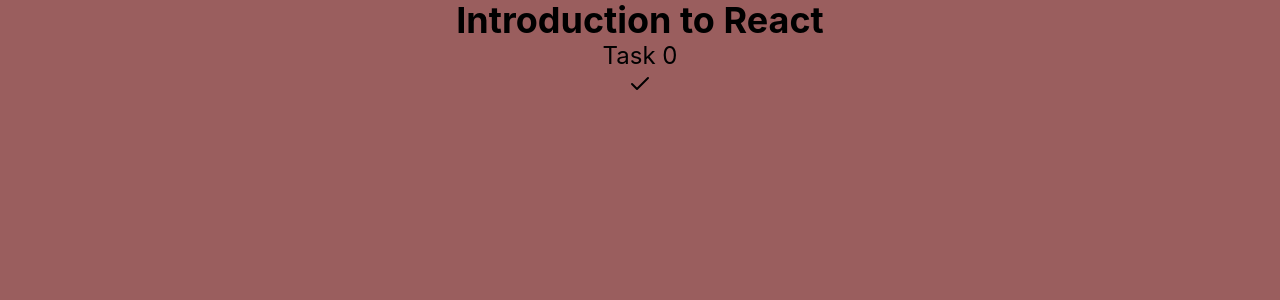
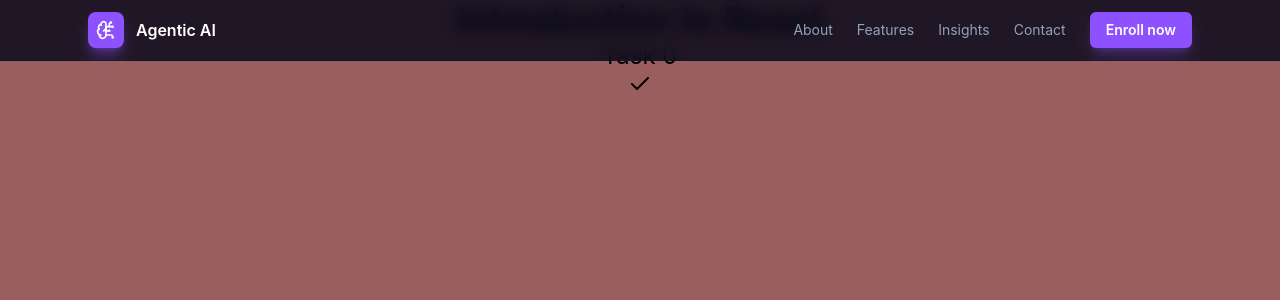
Before and after one commit to Jo-jun83/holbertonschool-agentic_ai, a React (Vite) app in the folder front_end-frameworks/react/: page / in a window 1280 px wide. Shown: the top 300 px of the page. Built offline with nearby package versions, Linux system fonts and the light colour scheme.

Commit message:
Add Header component

```diff
--- a/front_end-frameworks/react/src/App.jsx
+++ b/front_end-frameworks/react/src/App.jsx
@@ -1,10 +1,11 @@
 import { useState } from 'react'
 import { Check } from 'lucide-react';
-
+import Header from './components/Header.jsx';
 
 function App() {
   return (
     <>
+      <Header />
         <div className="flex flex-col items-center justify-center">
           <h1 className="text-4xl font-bold">Introduction to React</h1>
           <h2 className="text-2xl">Task 0</h2>
--- /dev/null
+++ b/front_end-frameworks/react/src/components/Header.jsx
@@ -0,0 +1,46 @@
+import { BrainCircuit } from 'lucide-react'
+
+function Header() {
+  return (
+    <header className="fixed top-0 right-0 left-0 w-full border-b border-slate-900 bg-slate-950/80 backdrop-blur z-50 text-white">
+      <div className="mx-auto flex max-w-6xl items-center justify-between px-4 py-3 sm:px-6">
+
+        <a href="#top" className="flex items-center gap-3">
+          <div className="flex h-9 w-9 shrink-0 items-center justify-center rounded-lg bg-violet-500 shadow-lg shadow-violet-500/40">
+            <BrainCircuit className="h-5 w-5 text-white" />
+          </div>
+
+          <span className="whitespace-nowrap text-sm font-semibold sm:text-base">Agentic AI</span>
+        </a>
+
+        <div className="flex items-center gap-6">
+          <nav aria-label="Main navigation" className="hidden md:block">
+            <ul className="flex items-center gap-6 text-sm text-slate-400">
+              <li>
+                <a href="#about-section" className="hover:text-white">About</a>
+              </li>
+              <li>
+                <a href="#features-section" className="hover:text-white">Features</a>
+              </li>
+              <li>
+                <a href="#insights-section" className="hover:text-white">Insights</a>
+              </li>
+              <li>
+                <a href="#contact-section" className="hover:text-white">Contact</a>
+              </li>
+            </ul>
+          </nav>
+
+          <a
+            href="#contact-section"
+            className="shrink-0 whitespace-nowrap rounded-md bg-violet-500 px-3 py-2 text-sm font-semibold shadow-lg shadow-violet-500/30 hover:bg-violet-600 sm:px-4">
+            Enroll now
+          </a>
+        </div>
+
+      </div>
+    </header>
+  )
+}
+
+export default Header
```
